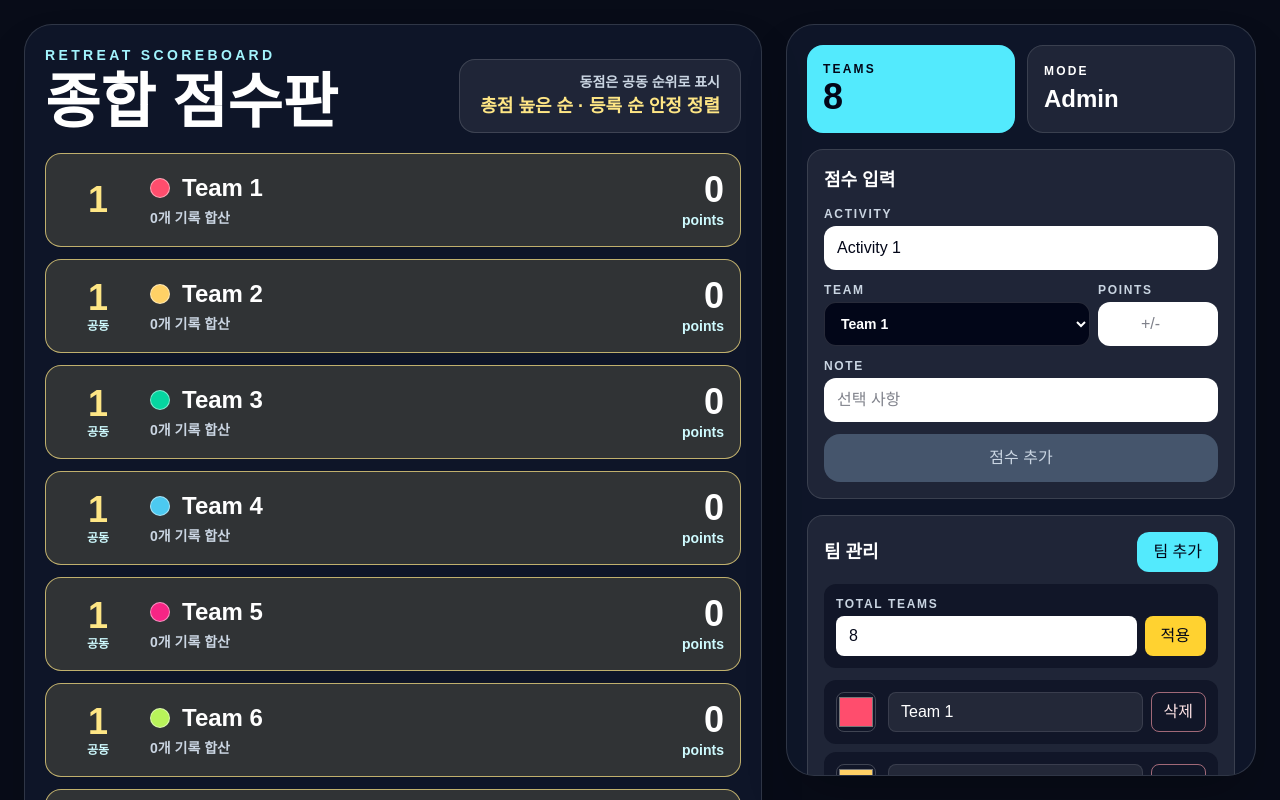
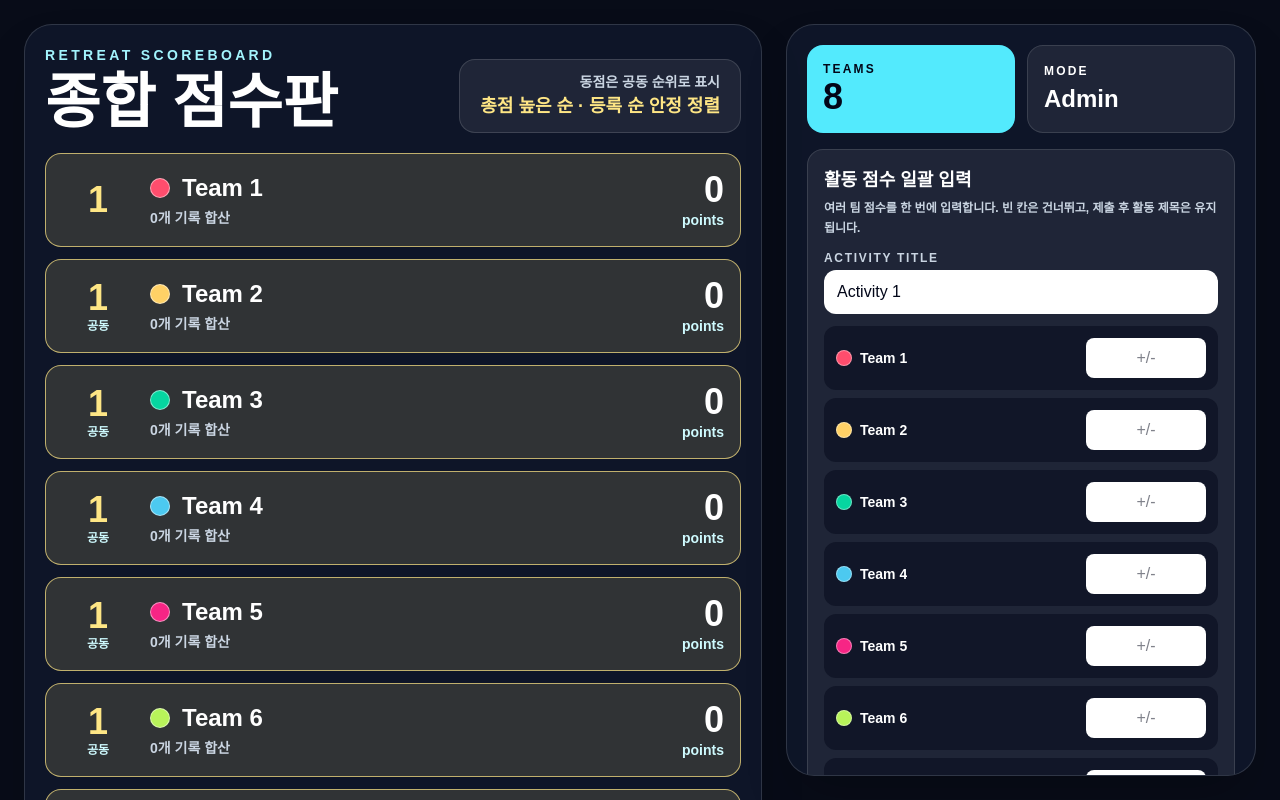
Before and after one commit to hajun-myoung/retreat-manager, a Next.js app: page / in a window 1280 px wide. Shown: the top 800 px of the page. Built offline with nearby package versions, Linux system fonts and the light colour scheme.

Commit message:
[Update]Enhancemented Score Input

```diff
--- a/src/components/ScoreboardPage.tsx
+++ b/src/components/ScoreboardPage.tsx
@@ -144,7 +144,17 @@ function LeaderboardPanel({ entries }: { entries: LeaderboardEntry[] }) {
   );
 }
 
-function ScoreEntryPanel({
+function parseScoreValue(value: string) {
+  if (value.trim() === "") {
+    return null;
+  }
+
+  const parsed = Number(value);
+
+  return Number.isFinite(parsed) ? parsed : Number.NaN;
+}
+
+function BatchScoreEntryPanel({
   teams,
   activityTitle,
   onSubmit,
@@ -152,33 +162,64 @@ function ScoreEntryPanel({
 }: {
   teams: ScoreboardTeam[];
   activityTitle: string;
-  onSubmit: (input: { teamId: string; points: number; note: string }) => void;
+  onSubmit: (records: Array<{ teamId: string; points: number; note: string }>) => void;
   onActivityTitleChange: (activityTitle: string) => void;
 }) {
-  const [teamId, setTeamId] = useState(teams[0]?.id ?? "");
-  const [points, setPoints] = useState("");
-  const [note, setNote] = useState("");
-  const safeTeamId = teams.some((team) => team.id === teamId) ? teamId : teams[0]?.id ?? "";
+  const [pointsByTeamId, setPointsByTeamId] = useState<Record<string, string>>({});
+  const [errorMessage, setErrorMessage] = useState("");
 
   function handleSubmit(event: FormEvent<HTMLFormElement>) {
     event.preventDefault();
+    const safeActivityTitle = activityTitle.trim();
 
-    onSubmit({
-      teamId: safeTeamId,
-      points: Number(points),
-      note,
-    });
-    setPoints("");
-    setNote("");
+    if (!safeActivityTitle) {
+      setErrorMessage("활동 제목을 입력해 주세요.");
+      return;
+    }
+
+    const filledRows = teams
+      .map((team) => ({
+        teamId: team.id,
+        rawPoints: pointsByTeamId[team.id]?.trim() ?? "",
+      }))
+      .filter((row) => row.rawPoints !== "");
+
+    if (filledRows.length === 0) {
+      setErrorMessage("점수를 입력한 팀이 없습니다.");
+      return;
+    }
+
+    const invalidTeam = filledRows.find((row) => Number.isNaN(parseScoreValue(row.rawPoints)));
+
+    if (invalidTeam) {
+      const teamName = teams.find((team) => team.id === invalidTeam.teamId)?.name ?? "선택한 팀";
+      setErrorMessage(`${teamName} 점수가 올바른 숫자가 아닙니다.`);
+      return;
+    }
+
+    onSubmit(
+      filledRows.map((row) => ({
+        teamId: row.teamId,
+        points: Number(row.rawPoints),
+        note: "",
+      })),
+    );
+    setPointsByTeamId({});
+    setErrorMessage("");
   }
 
   return (
     <section className="rounded-2xl border border-white/12 bg-white/[0.07] p-4">
-      <h2 className="mb-3 text-lg font-black text-white">점수 입력</h2>
+      <div className="mb-3">
+        <h2 className="text-lg font-black text-white">활동 점수 일괄 입력</h2>
+        <p className="mt-1 text-xs font-bold leading-5 text-slate-300">
+          여러 팀 점수를 한 번에 입력합니다. 빈 칸은 건너뛰고, 제출 후 활동 제목은 유지됩니다.
+        </p>
+      </div>
       <form className="space-y-3" onSubmit={handleSubmit}>
         <label className="block">
           <span className="mb-1 block text-xs font-black uppercase tracking-[0.14em] text-slate-300">
-            Activity
+            Activity Title
           </span>
           <input
             className="h-11 w-full rounded-xl border border-white/15 bg-white px-3 text-base font-black text-slate-950 outline-none focus:border-cyan-300"
@@ -187,6 +228,105 @@ function ScoreEntryPanel({
           />
         </label>
 
+        <div className="space-y-2">
+          {teams.map((team) => (
+            <label
+              key={team.id}
+              className="grid grid-cols-[1fr_120px] items-center gap-3 rounded-xl bg-slate-950/45 p-3"
+            >
+              <span className="flex min-w-0 items-center gap-2">
+                <span
+                  className="h-4 w-4 shrink-0 rounded-full border border-white/40"
+                  style={{ backgroundColor: team.color }}
+                />
+                <span className="truncate text-sm font-black text-white">{team.name}</span>
+              </span>
+              <input
+                aria-label={`${team.name} activity points`}
+                className="h-10 rounded-lg border border-white/15 bg-white px-3 text-center text-base font-black text-slate-950 outline-none focus:border-cyan-300"
+                inputMode="decimal"
+                value={pointsByTeamId[team.id] ?? ""}
+                onChange={(event) => {
+                  setPointsByTeamId((current) => ({
+                    ...current,
+                    [team.id]: event.target.value,
+                  }));
+                  setErrorMessage("");
+                }}
+                placeholder="+/-"
+              />
+            </label>
+          ))}
+        </div>
+
+        {errorMessage && (
+          <p className="rounded-xl border border-rose-300/40 bg-rose-500/18 px-3 py-2 text-sm font-black text-rose-100">
+            {errorMessage}
+          </p>
+        )}
+
+        <button
+          className="h-12 w-full rounded-2xl bg-emerald-300 text-base font-black text-slate-950 transition hover:bg-emerald-200 disabled:cursor-not-allowed disabled:bg-slate-600 disabled:text-slate-300"
+          type="submit"
+          disabled={teams.length === 0}
+        >
+          일괄 점수 추가
+        </button>
+      </form>
+    </section>
+  );
+}
+
+function ExtraScorePanel({
+  teams,
+  onSubmit,
+}: {
+  teams: ScoreboardTeam[];
+  onSubmit: (input: { teamId: string; points: number; activityTitle: string; note: string }) => void;
+}) {
+  const [teamId, setTeamId] = useState(teams[0]?.id ?? "");
+  const [activityTitle, setActivityTitle] = useState("Bonus/Penalty");
+  const [points, setPoints] = useState("");
+  const [note, setNote] = useState("");
+  const [errorMessage, setErrorMessage] = useState("");
+  const safeTeamId = teams.some((team) => team.id === teamId) ? teamId : teams[0]?.id ?? "";
+
+  function handleSubmit(event: FormEvent<HTMLFormElement>) {
+    event.preventDefault();
+
+    if (!activityTitle.trim()) {
+      setErrorMessage("제목 또는 사유를 입력해 주세요.");
+      return;
+    }
+
+    const parsedPoints = parseScoreValue(points);
+
+    if (points.trim() === "" || parsedPoints === null || Number.isNaN(parsedPoints)) {
+      setErrorMessage("점수를 올바른 숫자로 입력해 주세요.");
+      return;
+    }
+
+    onSubmit({
+      teamId: safeTeamId,
+      points: parsedPoints,
+      activityTitle,
+      note,
+    });
+    setPoints("");
+    setNote("");
+    setErrorMessage("");
+  }
+
+  return (
+    <section className="rounded-2xl border border-amber-200/20 bg-amber-200/[0.07] p-4">
+      <div className="mb-3">
+        <h2 className="text-lg font-black text-white">추가 점수 / 벌점</h2>
+        <p className="mt-1 text-xs font-bold leading-5 text-amber-100">
+          한 팀 또는 일부 팀에만 적용되는 비정기 점수 입력입니다.
+        </p>
+      </div>
+
+      <form className="space-y-3" onSubmit={handleSubmit}>
         <div className="grid grid-cols-[1fr_120px] gap-2">
           <label className="block">
             <span className="mb-1 block text-xs font-black uppercase tracking-[0.14em] text-slate-300">
@@ -210,14 +350,30 @@ function ScoreEntryPanel({
             </span>
             <input
               className="h-11 w-full rounded-xl border border-white/15 bg-white px-3 text-center text-base font-black text-slate-950 outline-none focus:border-cyan-300"
-              type="number"
+              inputMode="decimal"
               value={points}
-              onChange={(event) => setPoints(event.target.value)}
+              onChange={(event) => {
+                setPoints(event.target.value);
+                setErrorMessage("");
+              }}
               placeholder="+/-"
-              required
             />
           </label>
         </div>
+
+        <label className="block">
+          <span className="mb-1 block text-xs font-black uppercase tracking-[0.14em] text-slate-300">
+            Title / Reason
+          </span>
+          <input
+            className="h-11 w-full rounded-xl border border-white/15 bg-white px-3 text-base font-black text-slate-950 outline-none focus:border-cyan-300"
+            value={activityTitle}
+            onChange={(event) => {
+              setActivityTitle(event.target.value);
+              setErrorMessage("");
+            }}
+          />
+        </label>
 
         <label className="block">
           <span className="mb-1 block text-xs font-black uppercase tracking-[0.14em] text-slate-300">
@@ -231,12 +387,18 @@ function ScoreEntryPanel({
           />
         </label>
 
+        {errorMessage && (
+          <p className="rounded-xl border border-rose-300/40 bg-rose-500/18 px-3 py-2 text-sm font-black text-rose-100">
+            {errorMessage}
+          </p>
+        )}
+
         <button
-          className="h-12 w-full rounded-2xl bg-emerald-300 text-base font-black text-slate-950 transition hover:bg-emerald-200 disabled:cursor-not-allowed disabled:bg-slate-600 disabled:text-slate-300"
+          className="h-12 w-full rounded-2xl bg-amber-300 text-base font-black text-slate-950 transition hover:bg-amber-200 disabled:cursor-not-allowed disabled:bg-slate-600 disabled:text-slate-300"
           type="submit"
-          disabled={!safeTeamId || points.trim() === ""}
+          disabled={!safeTeamId || teams.length === 0}
         >
-          점수 추가
+          추가 점수 반영
         </button>
       </form>
     </section>
@@ -358,6 +520,11 @@ function ScoreHistoryPanel({
                 <p className="truncate text-sm font-black text-white">
                   {record.activityTitle} · {getTeamName(record.teamId, teams)}
                 </p>
+                {record.source && (
+                  <span className="shrink-0 rounded-full bg-white/[0.08] px-2 py-0.5 text-[10px] font-black uppercase text-slate-300">
+                    {record.source}
+                  </span>
+                )}
               </div>
               {record.note && (
                 <p className="mt-1 truncate text-sm font-semibold text-slate-300">{record.note}</p>
@@ -493,6 +660,7 @@ export function ScoreboardPage() {
   const isViewOnlyMode = useScoreboardStore((state) => state.isViewOnlyMode);
   const revealStep = useScoreboardStore((state) => state.revealStep);
   const addScoreRecord = useScoreboardStore((state) => state.addScoreRecord);
+  const addScoreRecords = useScoreboardStore((state) => state.addScoreRecords);
   const addTeam = useScoreboardStore((state) => state.addTeam);
   const removeTeam = useScoreboardStore((state) => state.removeTeam);
   const setTeamCount = useScoreboardStore((state) => state.setTeamCount);
@@ -574,16 +742,28 @@ export function ScoreboardPage() {
 
           {!isViewOnlyMode && (
             <>
-              <ScoreEntryPanel
+              <BatchScoreEntryPanel
                 teams={teams}
                 activityTitle={activityTitle}
+                onSubmit={(records) =>
+                  addScoreRecords(
+                    records.map((record) => ({
+                      ...record,
+                      activityTitle,
+                      source: "activity",
+                    })),
+                  )
+                }
+                onActivityTitleChange={setActivityTitle}
+              />
+              <ExtraScorePanel
+                teams={teams}
                 onSubmit={(input) =>
                   addScoreRecord({
                     ...input,
-                    activityTitle,
+                    source: "extra",
                   })
                 }
-                onActivityTitleChange={setActivityTitle}
               />
               <TeamManagementPanel
                 key={teams.length}
--- a/src/stores/scoreboardStore.ts
+++ b/src/stores/scoreboardStore.ts
@@ -140,7 +140,7 @@ export const useScoreboardStore = create<ScoreboardStore>()(
   persist(
     (set, get) => ({
       ...initialState,
-      addScoreRecord: ({ teamId, points, activityTitle, note }) => {
+      addScoreRecord: ({ teamId, points, activityTitle, note, source = "extra" }) => {
         const teamExists = get().teams.some((team) => team.id === teamId);
         const safePoints = Math.trunc(points);
 
@@ -158,7 +158,41 @@ export const useScoreboardStore = create<ScoreboardStore>()(
               activityTitle: normalizeActivityTitle(activityTitle),
               note: note.trim(),
               createdAt: new Date().toISOString(),
+              source,
             },
+            ...state.scoreRecords,
+          ],
+        }));
+      },
+      addScoreRecords: (records) => {
+        const teamIds = new Set(get().teams.map((team) => team.id));
+        const createdAt = new Date().toISOString();
+        const safeRecords = records
+          .map((record) => ({
+            ...record,
+            points: Math.trunc(record.points),
+            activityTitle: normalizeActivityTitle(record.activityTitle),
+            note: record.note.trim(),
+            source: record.source ?? "activity",
+          }))
+          .filter((record) => teamIds.has(record.teamId) && !Number.isNaN(record.points));
+
+        if (safeRecords.length === 0) {
+          return;
+        }
+
+        set((state) => ({
+          activityTitle: safeRecords[0]?.activityTitle ?? state.activityTitle,
+          scoreRecords: [
+            ...safeRecords.map((record) => ({
+              id: createRecordId(),
+              teamId: record.teamId,
+              points: record.points,
+              activityTitle: record.activityTitle,
+              note: record.note,
+              createdAt,
+              source: record.source,
+            })),
             ...state.scoreRecords,
           ],
         }));
--- a/src/types/scoreboard.ts
+++ b/src/types/scoreboard.ts
@@ -11,6 +11,7 @@ export type ScoreRecord = {
   points: number;
   note: string;
   createdAt: string;
+  source?: "activity" | "extra";
 };
 
 export type LeaderboardEntry = {
@@ -35,7 +36,17 @@ export type ScoreboardActions = {
     points: number;
     activityTitle: string;
     note: string;
+    source?: "activity" | "extra";
   }) => void;
+  addScoreRecords: (
+    records: Array<{
+      teamId: string;
+      points: number;
+      activityTitle: string;
+      note: string;
+      source?: "activity" | "extra";
+    }>,
+  ) => void;
   addTeam: () => void;
   removeTeam: (teamId: string) => void;
   setTeamCount: (count: number) => void;
```
